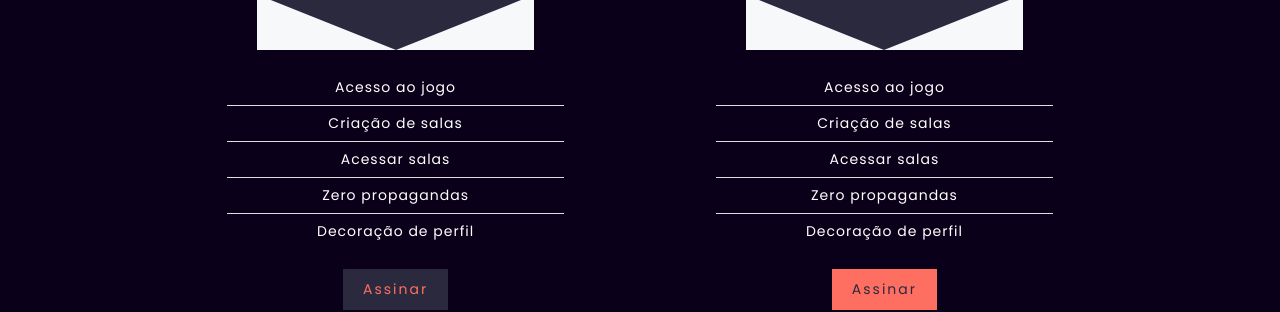
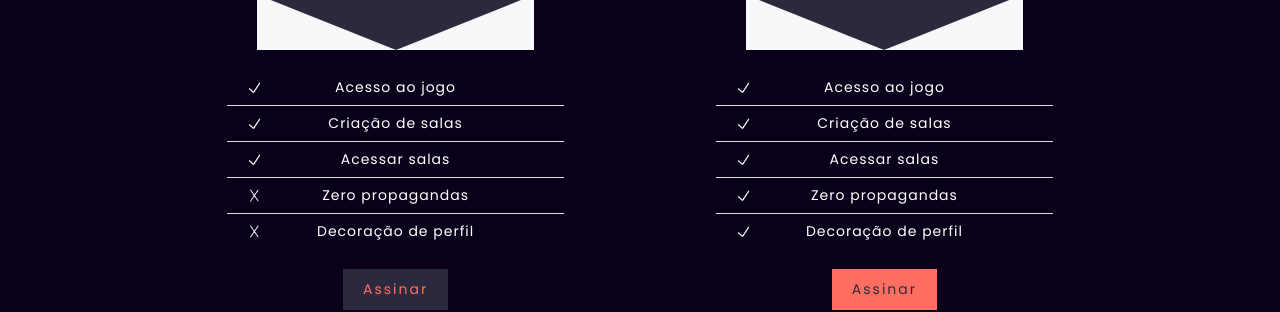
Before and after one commit to Wooggi1/vestibulados, a React (Create React App) app: page / in a window 1280 px wide. Shown: the part 1698-2010 px from the top of the page. Built offline with nearby package versions, Linux system fonts and the light colour scheme.

Commit message:
check mark

```diff
--- a/src/components/Planos/index.tsx
+++ b/src/components/Planos/index.tsx
@@ -24,9 +24,9 @@ export function Planos() {
               <div className={styles.ptableBody}>
                 <div className={styles.ptableDescription}>
                   <ul>
-                    <li>Acesso ao jogo</li>
-                    <li>Criação de salas</li>
-                    <li>Acessar salas</li>
+                    <li className={styles.have}>Acesso ao jogo</li>
+                    <li className={styles.have}>Criação de salas</li>
+                    <li className={styles.have}>Acessar salas</li>
                     <li className={styles.dont}>Zero propagandas</li>
                     <li className={styles.dont}>Decoração de perfil</li>
                   </ul>
@@ -58,11 +58,11 @@ export function Planos() {
               <div className={styles.ptableBody}>
                 <div className={styles.ptableDescription}>
                   <ul>
-                    <li>Acesso ao jogo</li>
-                    <li>Criação de salas</li>
-                    <li>Acessar salas</li>
-                    <li>Zero propagandas</li>
-                    <li>Decoração de perfil</li>
+                    <li className={styles.have}>Acesso ao jogo</li>
+                    <li className={styles.have}>Criação de salas</li>
+                    <li className={styles.have}>Acessar salas</li>
+                    <li className={styles.have}>Zero propagandas</li>
+                    <li className={styles.have}>Decoração de perfil</li>
                   </ul>
                 </div>
               </div>
--- a/src/components/Planos/styles.module.css
+++ b/src/components/Planos/styles.module.css
@@ -233,3 +233,17 @@ h1.demoTitle a {
 .ptablePrice{
   gap: 1000px;
 }
+
+.dont {
+  background-image: url('/public/images/wrong-mark.png');
+  background-repeat: no-repeat;
+  background-position: left 20px center;
+  background-size: 15px;
+}
+
+.have {
+  background-image: url('/public/images/check-mark.png');
+  background-repeat: no-repeat;
+  background-position: left 20px center;
+  background-size: 15px;
+}
```
